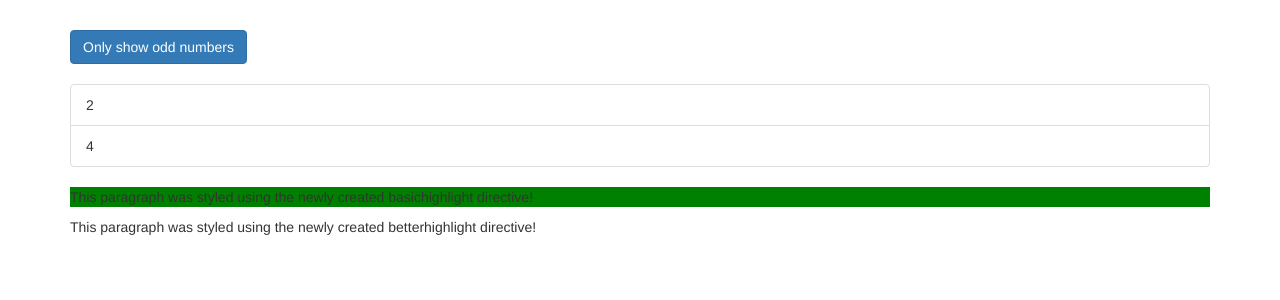
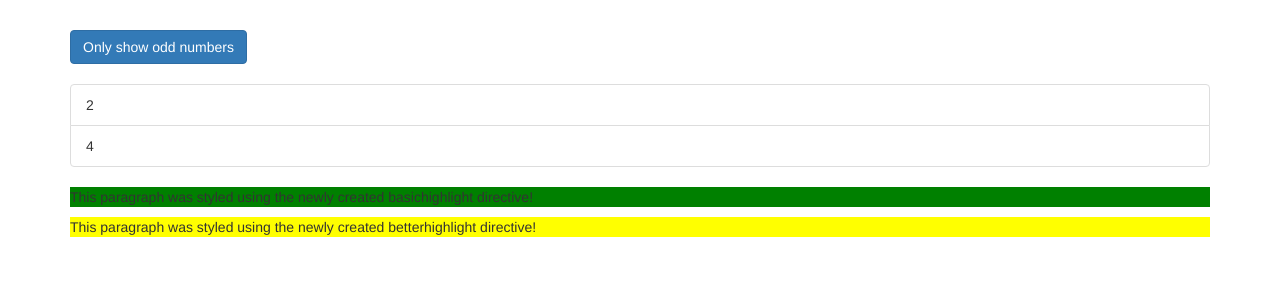
Before and after one commit to GergKllai1/angular-directive-exercise, an Angular app: page / in a window 1280 px wide. Shown: the top 300 px of the page. Built offline with nearby package versions, Linux system fonts and the light colour scheme.

Commit message:
Adds Hostbinding and defaultColor and highlightColor to make the directive changeble in the dom

```diff
--- a/src/app/app.component.html
+++ b/src/app/app.component.html
@@ -24,7 +24,9 @@
         </div>
       </ul>
       <p appBasicHighlight>This paragraph was styled using the newly created basichighlight directive!</p>
-      <p appBetterHighlight>This paragraph was styled using the newly created betterhighlight directive!</p>
+      <p appBetterHighlight
+      [defaultColor]="'yellow'"
+      [highlightColor]="'red'">This paragraph was styled using the newly created betterhighlight directive!</p>
     </div>
   </div>
 </div>
--- a/src/app/better-highlight/better-highlight.directive.ts
+++ b/src/app/better-highlight/better-highlight.directive.ts
@@ -1,21 +1,33 @@
-import { Directive, Renderer2, OnInit, ElementRef, HostListener } from '@angular/core';
+import { Directive,
+  Renderer2,
+  OnInit,
+  ElementRef,
+  HostListener,
+  HostBinding,
+  Input
+} from '@angular/core';
 
 @Directive({
   selector: '[appBetterHighlight]'
 })
 export class BetterHighlightDirective implements OnInit {
-
+  @Input() defaultColor = 'transparent';
+  @Input() highlightColor = 'blue';
+  @HostBinding('style.backgroundColor') backgroundColor: string;
   constructor(private elRef: ElementRef, private renderer: Renderer2) { }
 
   ngOnInit() {
+    this.backgroundColor = this.defaultColor;
   }
 
   @HostListener('mouseenter') mouseover(eventData: Event) {
-    this.renderer.setStyle(this.elRef.nativeElement, 'background-color', 'blue');
+    // this.renderer.setStyle(this.elRef.nativeElement, 'background-color', 'blue');
+    this.backgroundColor = this.highlightColor;
   }
 
   @HostListener('mouseleave') mouseleft(eventData: Event) {
-    this.renderer.setStyle(this.elRef.nativeElement, 'background-color', 'transparent');
+    // this.renderer.setStyle(this.elRef.nativeElement, 'background-color', 'transparent');
+    this.backgroundColor = this.defaultColor;
   }
 
 }
```
